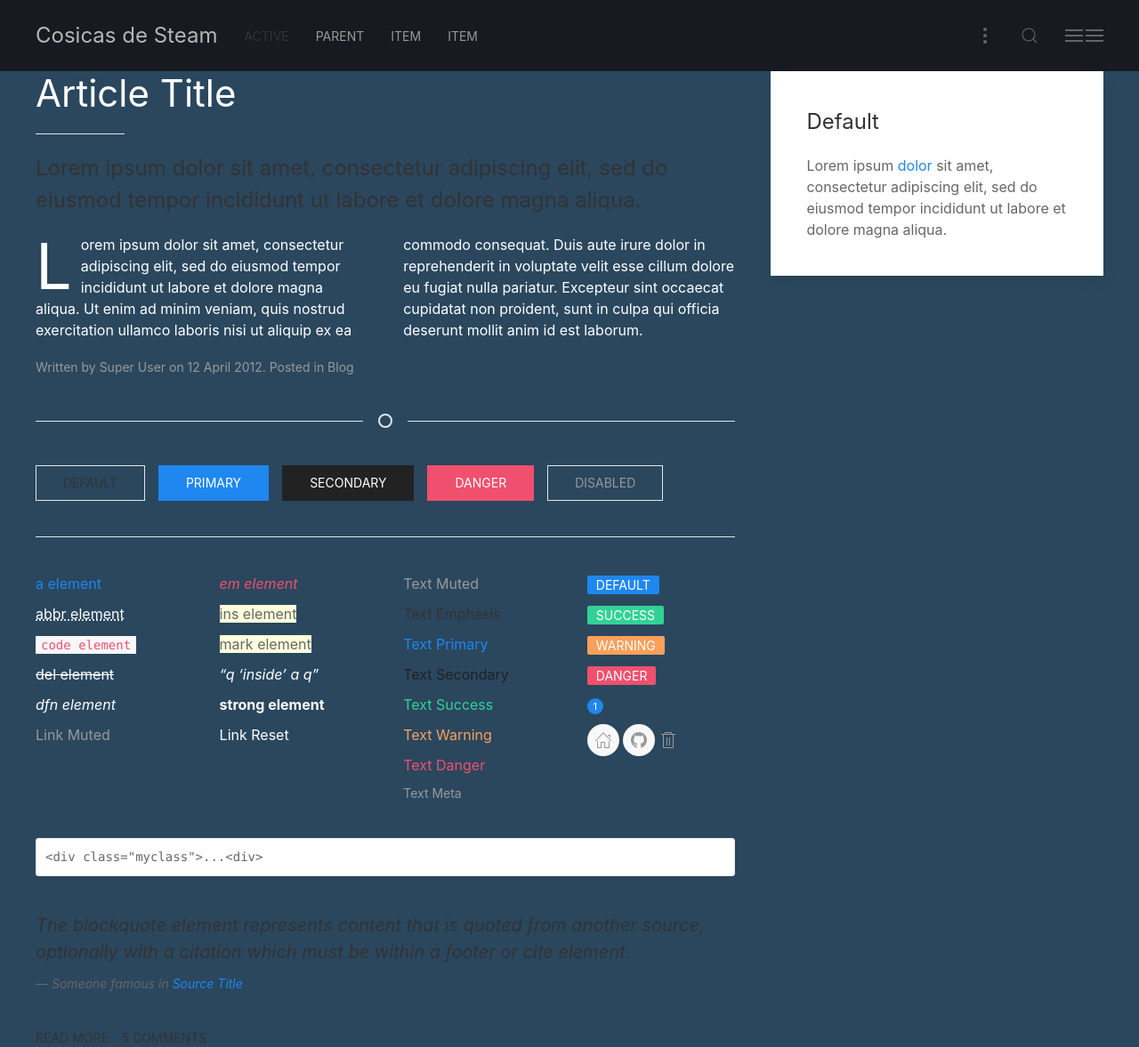
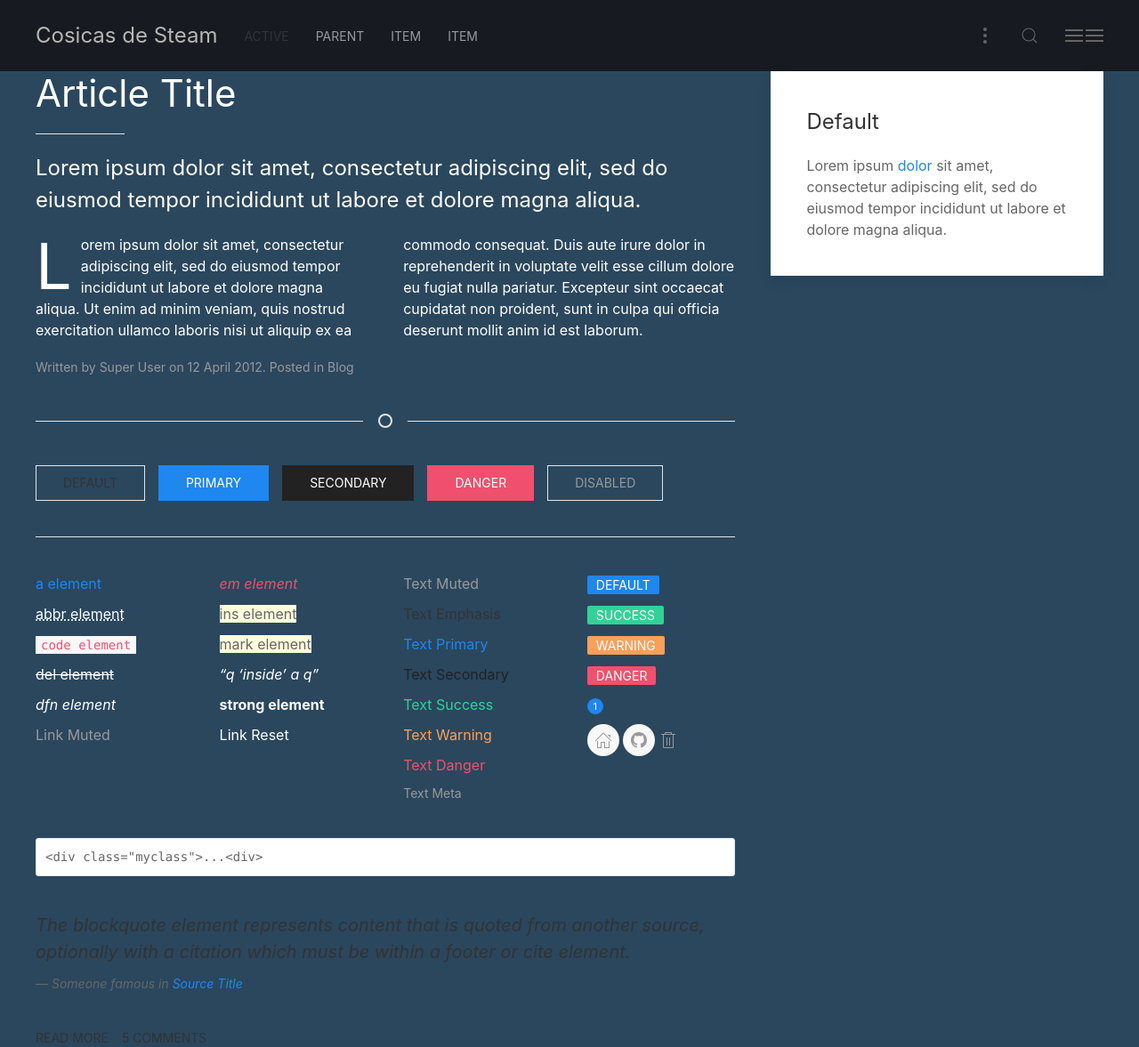
Before and after one commit to Throyd/steamstuff, a Jekyll site: the page built from index.html, in a window 1280 px wide. Shown: the whole page at 89% size. Built offline with Jekyll 4.4.1, drawn with Linux system fonts in a browser that asks for light colours; nearby versions of some CDN libraries.

Commit message:
Update style.css

```diff
--- a/assets/css/style.css
+++ b/assets/css/style.css
@@ -12,3 +12,6 @@
 .uk-h1, .uk-h2, .uk-h3, .uk-h4, .uk-h5, .uk-h6, .uk-heading-2xlarge, .uk-heading-large, .uk-heading-medium, .uk-heading-small, .uk-heading-xlarge, h1, h2, h3, h4, h5, h6 {
   color: #ffffff;
 }
+.uk-text-lead {
+  color: #ffffff;
+}
```
